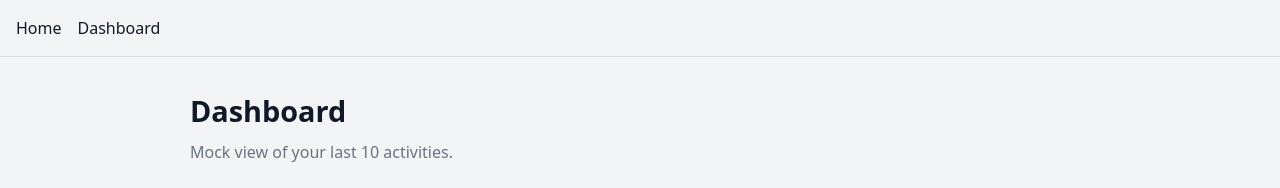
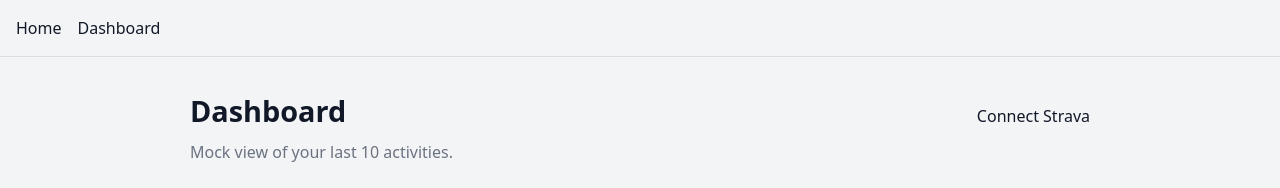
Before and after one commit to andylj99/strava-dashboard, a React (Vite) app: page /dashboard in a window 1280 px wide. Shown: the top 188 px of the page. Built offline with nearby package versions, Linux system fonts and the light colour scheme.

Commit message:
Added Connect Strava button and prepared loading & error states on dashboard

```diff
--- a/src/config/strava.ts
+++ b/src/config/strava.ts
@@ -0,0 +1,19 @@
+// src/config/strava.ts
+
+export const STRAVA_CLIENT_ID = import.meta.env.VITE_STRAVA_CLIENT_ID;
+export const STRAVA_REDIRECT_URI = import.meta.env.VITE_STRAVA_REDIRECT_URI;
+export const STRAVA_API_BASE_URL =
+  import.meta.env.VITE_STRAVA_API_BASE_URL ?? "https://www.strava.com/api/v3";
+
+// Simple helper to build the OAuth URL (we'll plug this into a "Connect Strava" button later)
+export function buildStravaAuthUrl(scope = "read,activity:read_all"): string {
+  const url = new URL("https://www.strava.com/oauth/authorize");
+
+  url.searchParams.set("client_id", String(STRAVA_CLIENT_ID));
+  url.searchParams.set("redirect_uri", String(STRAVA_REDIRECT_URI));
+  url.searchParams.set("response_type", "code");
+  url.searchParams.set("approval_prompt", "auto");
+  url.searchParams.set("scope", scope);
+
+  return url.toString();
+}
--- a/src/index.css
+++ b/src/index.css
@@ -188,3 +188,35 @@ a:hover {
   color: #6b7280;
   font-size: 0.9rem;
 }
+
+.status-message {
+  font-size: 0.9rem;
+  margin-bottom: 0.75rem;
+}
+
+.status-message--loading {
+  color: #6b7280;
+}
+
+.status-message--error {
+  color: #b91c1c;
+}
+
+.primary-button {
+  display: inline-flex;
+  align-items: center;
+  justify-content: center;
+  padding: 0.4rem 0.9rem;
+  border-radius: 999px;
+  background-color: #ff7f32; /* Strava-ish orange */
+  color: #ffffff;
+  font-size: 0.85rem;
+  font-weight: 600;
+  border: none;
+  cursor: pointer;
+}
+
+.primary-button:hover {
+  background-color: #ea6e21;
+  text-decoration: none;
+}
--- a/src/pages/Dashboard.tsx
+++ b/src/pages/Dashboard.tsx
@@ -1,16 +1,47 @@
 // src/pages/Dashboard.tsx
+import { useState } from "react";
 import ActivityList from "../components/ActivityList";
 import { mockActivities } from "../data/mockActivities";
+import { buildStravaAuthUrl } from "../config/strava";
+import type { Activity } from "../types/activity";
 
 export default function Dashboard() {
+  const [activities] = useState<Activity[]>(mockActivities);
+  const [isLoading] = useState(false);
+  const [error] = useState<string | null>(null);
+
+  const authUrl = buildStravaAuthUrl();
+
   return (
     <div className="dashboard-container">
       <header className="dashboard-header">
-        <h1 className="dashboard-title">Dashboard</h1>
-        <p className="dashboard-subtitle">
-          Mock view of your last 10 activities.
+        <div style={{
+            display: "flex",
+            justifyContent: "space-between",
+            alignItems: "baseline",
+            gap: "1rem",
+          }}>
+            <div>
+                <h1 className="dashboard-title">Dashboard</h1>
+                <p className="dashboard-subtitle">
+                    Mock view of your last 10 activities.
+                </p>
+            </div>
+            <a href={authUrl} className="strava-auth-link">Connect Strava</a>
+        </div>
+      </header>
+
+      {isLoading && (
+        <p className="status-message status-message--loading">
+          Loading activities…
         </p>
-      </header>
+      )}
+
+      {error && (
+        <p className="status-message status-message--error">
+          {error}
+        </p>
+      )}
 
       <ActivityList activities={mockActivities} />
     </div>
```
Also changed, not shown: src/services/stravaApi.ts (line endings or trailing spaces), 1 other file (tests, documents, lock files or other folders).
